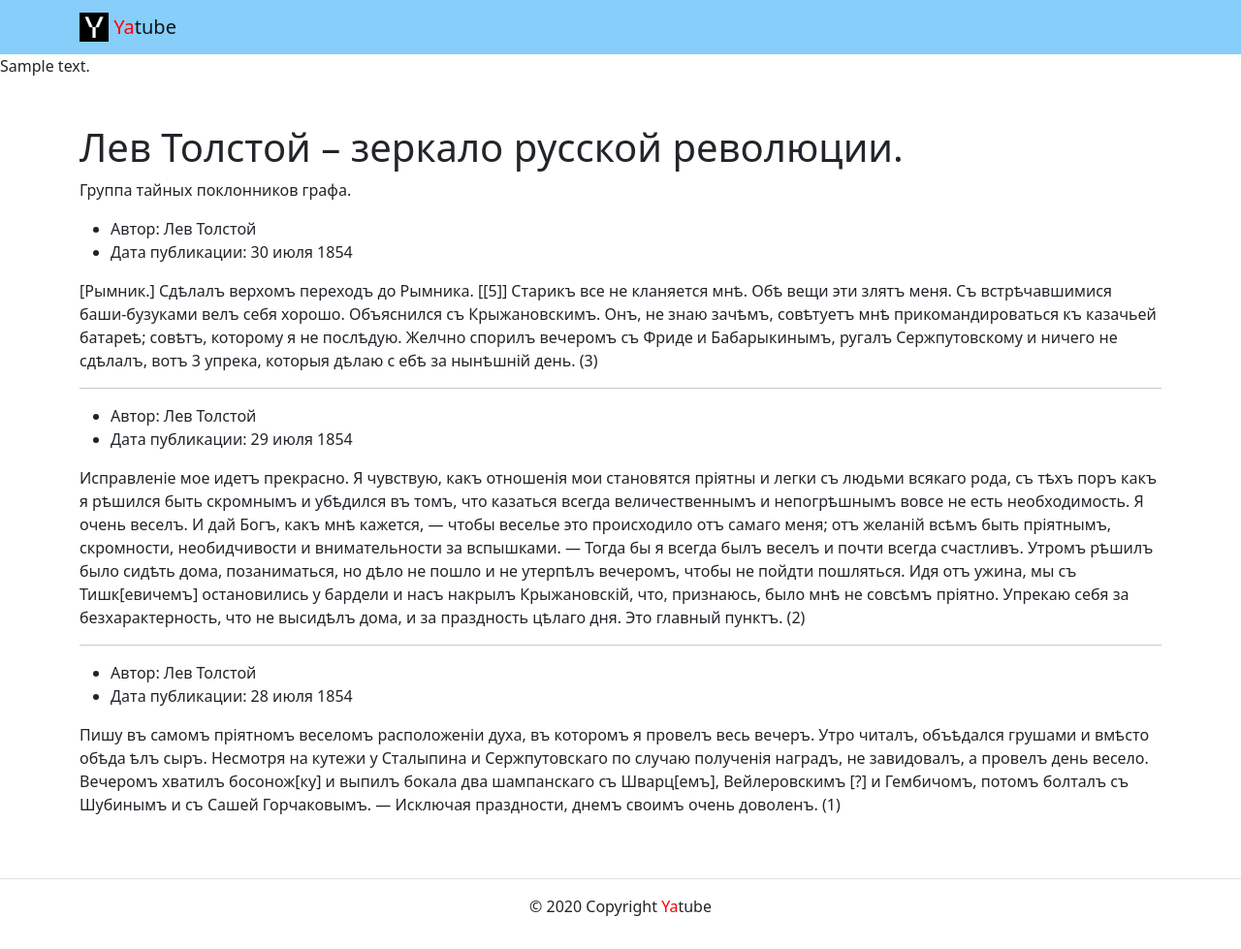
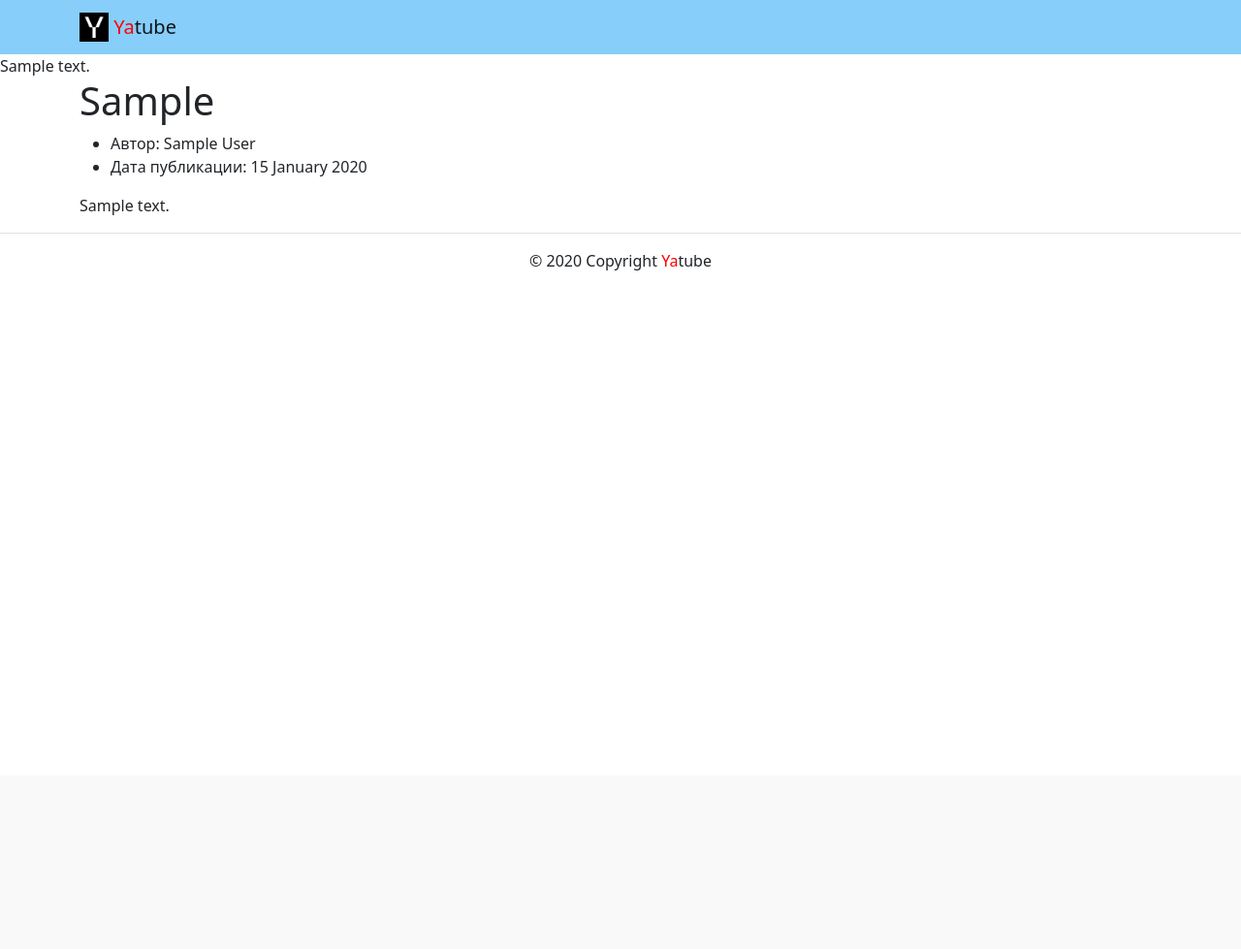
Before and after one commit to mkryuchkov10/yatube_project, a Django app: template yatube/templates/posts/group_list.html in a window 1280 px wide. Shown: the whole page at 97% size. After the commit the page ends 279 px from the top, so only its background shows below. Run offline with Django 3.2, Linux system fonts and the light colour scheme; tables that the repository leaves empty hold one stand-in row (values such as "Sample post"); the template is opened without the code that fills it: values that come from a table or form of the project are taken from there, most other values are stand-ins (such as "Sample title", 1, 10 or a date in 2020); some libraries are stand-ins or nearby versions.

Commit message:
Seems that its working

```diff
--- a/yatube/posts/models.py
+++ b/yatube/posts/models.py
@@ -7,7 +7,8 @@ User = get_user_model()
 class Group(models.Model):
     title = models.TextField()
     slug = models.SlugField()
-    description = models.TextField()
+    description = models.TextField(),
+    beautful_phrase = models.CharField(max_length=200, null=True, blank=True)
 
     def __str__(self) -> str:
         return self.title
@@ -15,7 +16,7 @@ class Group(models.Model):
 
 class Post(models.Model):
     text = models.TextField()
-    pub_date = models.DateField(auto_now_add=True)
+    pub_date = models.DateTimeField(auto_now_add=True)
     author = models.ForeignKey(
         User,
         on_delete=models.CASCADE,
--- a/yatube/posts/urls.py
+++ b/yatube/posts/urls.py
@@ -5,5 +5,5 @@ app_name = 'posts'
 
 urlpatterns = [
     path('', views.index, name='index'),
-    path('<slug:slug>/', views.group_posts, name='group_list')
+    path('group/<slug:slug>/', views.group_posts, name='group_list')
 ]
--- a/yatube/templates/posts/group_list.html
+++ b/yatube/templates/posts/group_list.html
@@ -1,77 +1,23 @@
 {% extends 'base.html' %}
-{%block title%}
-<title>{{ title }}</title>
-{%endblock%}
+{% block title %}
+<title> Записи сообщества {{ group.title }}</title>
+{% endblock %}
 <main>
-    {%block content%}
+  {% block content %}
   {{ description }}
-    <!-- класс py-5 создает отступы сверху и снизу блока -->
-    <div class="container py-5">
-      <h1>Лев Толстой – зеркало русской революции.</h1>
-      <p>
-        Группа тайных поклонников графа.
-      </p>
-      <article>
+  <div class="container">
+    <h1>{{ group.beautful_phrase|safe}}</h1>
+  {% for post in posts %}
 <ul>
   <li>
-            Автор: Лев Толстой
+    Автор: {{ post.author.get_full_name }}
   </li>
   <li>
-            Дата публикации: 30 июля 1854
+    Дата публикации: {{ post.pub_date|date:"d E Y" }}
   </li>
 </ul>
-        <p>
-          [Рымник.] Сдѣлалъ верхомъ переходъ до Рымника. [[5]] Старикъ все не кланяется мнѣ.
-          Обѣ вещи эти злятъ меня. Съ встрѣчавшимися баши-бузуками велъ себя хорошо.
-          Объяснился съ Крыжановскимъ. Онъ, не знаю зачѣмъ, совѣтуетъ мнѣ прикомандироваться
-          къ казачьей батареѣ; совѣтъ, которому я не послѣдую. Желчно спорилъ вечеромъ съ Фриде
-          и Бабарыкинымъ, ругалъ Сержпутовскому и ничего не сдѣлалъ, вотъ 3 упрека, которыя дѣлаю с
-          ебѣ за нынѣшній день. (3)
-        </p>
-      </article>
-      <hr>
-      <article>
-        <ul>
-          <li>
-            Автор: Лев Толстой
-          </li>
-          <li>
-            Дата публикации: 29 июля 1854
-          </li>
-        </ul>
-        <p>
-          Исправленіе мое идетъ прекрасно. Я чувствую, какъ отношенія мои становятся пріятны и легки
-          съ людьми всякаго рода, съ тѣхъ поръ какъ я рѣшился быть скромнымъ и убѣдился въ томъ,
-          что казаться всегда величественнымъ и непогрѣшнымъ вовсе не есть необходимость. Я очень
-          веселъ. И дай Богъ, какъ мнѣ кажется, — чтобы веселье это происходило отъ самаго меня;
-          отъ желаній всѣмъ быть пріятнымъ, скромности, необидчивости и внимательности за вспышками.
-          — Тогда бы я всегда былъ веселъ и почти всегда счастливъ.
-          Утромъ рѣшилъ было сидѣть дома, позаниматься, но дѣло не пошло и не утерпѣлъ вечеромъ,
-          чтобы не пойдти пошляться. Идя отъ ужина, мы съ Тишк[евичемъ] остановились у бардели и насъ
-          накрылъ Крыжановскій, что, признаюсь, было мнѣ не совсѣмъ пріятно. Упрекаю себя за
-          безхарактерность, что не высидѣлъ дома, и зa праздность цѣлаго дня. Это главный пунктъ. (2)
-        </p>
-      </article>
-      <hr>
-      <article>
-        <ul>
-          <li>
-            Автор: Лев Толстой
-          </li>
-          <li>
-            Дата публикации: 28 июля 1854
-          </li>
-        </ul>
-        <p>
-          Пишу въ самомъ пріятномъ веселомъ расположеніи духа, въ которомъ я провелъ весь вечеръ.
-          Утро читалъ, объѣдался грушами и вмѣсто обѣда ѣлъ сыръ. Несмотря на кутежи у Сталыпина и
-          Сержпутовскаго по случаю полученія наградъ, не завидовалъ, а провелъ день весело. Вечеромъ
-          хватилъ босонож[ку] и выпилъ бокала два шампанскаго съ Шварц[емъ], Вейлеровскимъ [?] и
-          Гембичомъ, потомъ болталъ съ Шубинымъ и съ Сашей Горчаковымъ. — Исключая праздности,
-          днемъ своимъ очень доволенъ. (1)
-        </p>
-      </article>
-      <!-- под последним постом нет линии -->
-    </div>
-    {%endblock%}
+<p>{{ post.text }}</p>
+{% if not forloop.last %}<hr>{% endif %}
+{% endfor %}
+  {% endblock %}
   </main>
--- a/yatube/templates/posts/index.html
+++ b/yatube/templates/posts/index.html
@@ -17,7 +17,11 @@
     </li>
   </ul>
   <p>{{ post.text }}</p>
-  <a href="">все записи группы</a>
+  {% if post.group %}
+  <a href="{% url 'posts:group_list' post.group.slug %}">все записи группы</a>
+  {%  else  %}
+  <a href="">This post was published without group</a>
+{% endif %}
   {% if not forloop.last %}<hr>{% endif %}
 {% endfor %}
     {% endblock %}
```
Also changed, not shown: yatube/posts/views.py (+8 -6 lines), yatube/posts/migrations/0004_auto_20230215_1635.py (added), yatube/posts/migrations/0005_auto_20230215_1908.py (added), yatube/posts/migrations/0006_auto_20230215_1908.py (added). Lines whose indentation alone changed are shown as unchanged.
